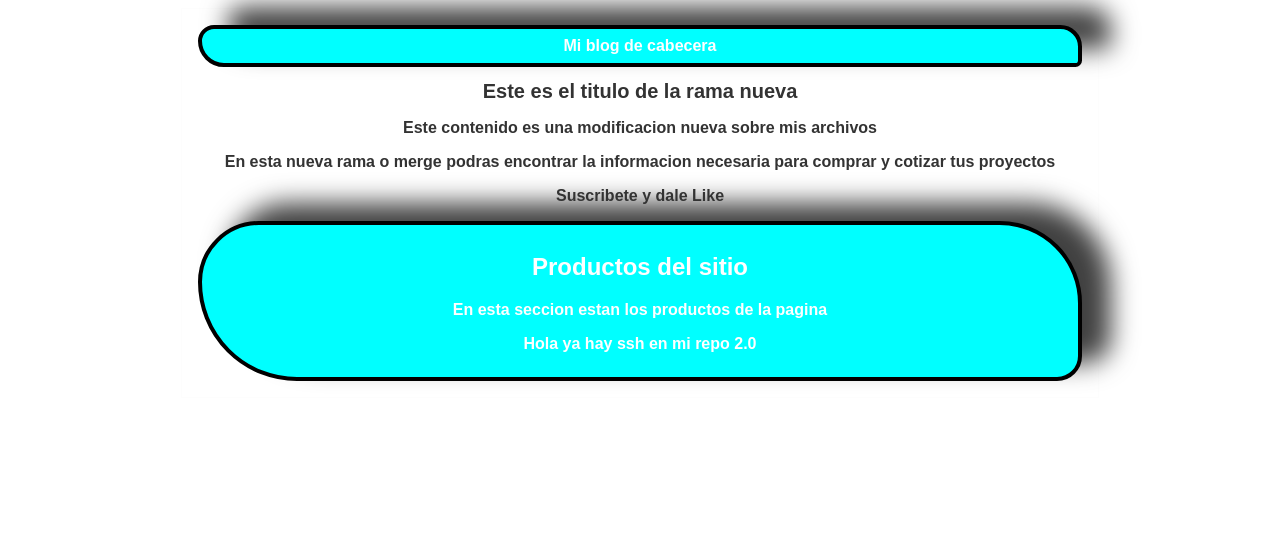
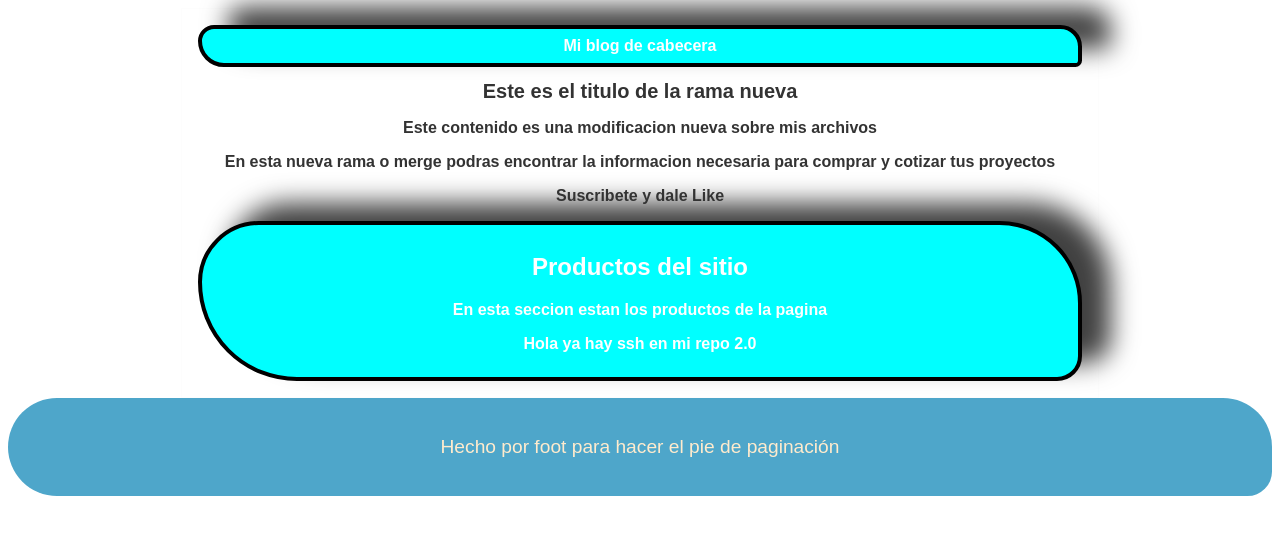
Before and after one commit to jshincapie/BlogNew, a plain HTML site: page index.html in a window 1280 px wide. Drawn offline with Linux system fonts and the light colour scheme.

Commit message:
Diseño del footer

```diff
--- a/css/estilos.css
+++ b/css/estilos.css
@@ -51,3 +51,15 @@ border: 4px solid #000000;
 -moz-box-shadow: 29px -18px 26px 0px rgba(0,0,0,0.75);
 box-shadow: 29px -18px 26px 0px rgba(0,0,0,0.75);
 }
+
+#footer
+{
+  background: #4ea6ca;
+  background-size: 30px;
+  color:blanchedalmond;
+  border-radius: 160px 160px 80px 160px;
+  text-align: center;
+  font-size: larger;
+  font-style:normal;
+  padding:1cm;
+}
--- a/index.html
+++ b/index.html
@@ -1,6 +1,8 @@
-<html>
+<html lang="es">
 <head>
+    <meta charset="UTF-8">
  <title>Blog articulos 1:44</title>
+
  <link rel="stylesheet" href="css/estilos.css"/>
 </head>
 
@@ -23,8 +25,11 @@
             <p>Hola ya hay ssh en mi repo 2.0</p>
         </div>
 
+
     </div>
-
+    <div id="footer">
+        Hecho por foot para hacer el pie de paginación
+    </div>
 </body>
 
 </html>
```
